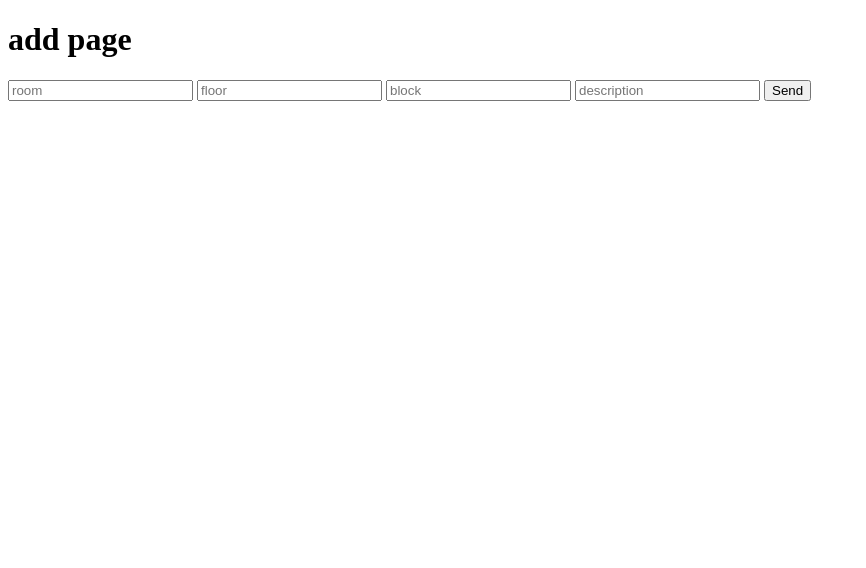
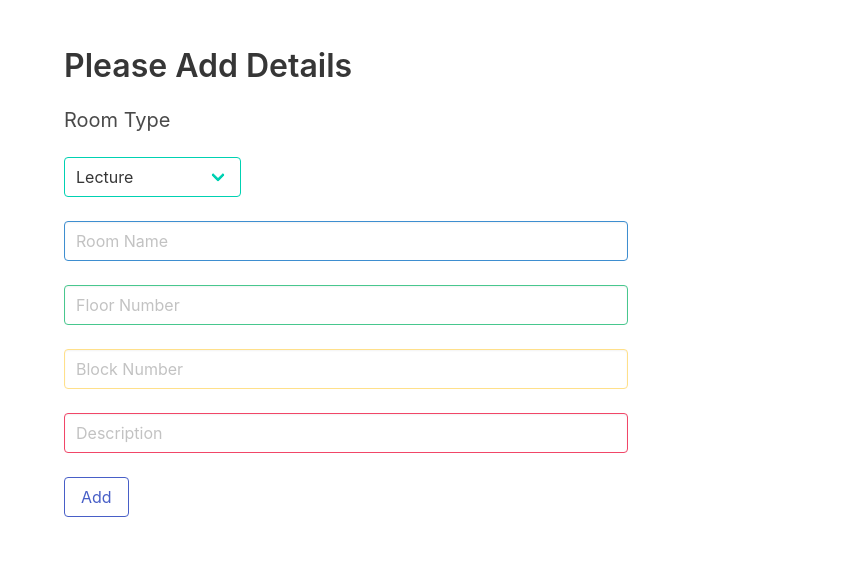
Before and after one commit to deeponnet/Chat-App, a website: page public/add/index.html in a window 1280 px wide. Shown: the whole page, without its empty margins (0-866 px from the left). Drawn offline with nearby package versions, Linux system fonts and the light colour scheme; no server answers.

Commit message:
add lab cabin etc

```diff
--- a/public/add/index.html
+++ b/public/add/index.html
@@ -1,18 +1,76 @@
 <!DOCTYPE html>
 <html>
 <head>
-	<title>Chat App</title>
+	<title>Add Details - Jiit-128 Academic Infrastructre</title>
+	<link rel="stylesheet" href="https://cdnjs.cloudflare.com/ajax/libs/bulma/0.6.1/css/bulma.css">
 </head>
 <body>
-<h1>add page</h1>
+	<section class="section">
+    	<div class="container">
+      		<p class="title is-3 is-spaced">Please Add Details</p>
+      		<form id="adddetails">
+	      		<div class="columns">
+				  	<div class="column is-two-thirds">
+					    	<p class="subtitle is-5">Room Type</p>
+								<div class="field">
+								  <div class="control">
+								    <div class="select is-primary">
+								      <select id="type">
+								        <option value="lecture">Lecture</option>
+								        <option value="tutorial">Tutorial</option>
+								        <option value="cabin">Teacher's Cabin</option>
+								        <option value="classroom">Classroom</option>
+								        <option value="lab">Lab</option>
+								      </select>
+								    </div>
+								  </div>
+							</div>
+						</div>
+				</div>
 
-<form id="message-form">
-	<input type="text" name="room" placeholder="room"/>
-	<input type="text" name="floor" placeholder="floor"/>
-	<input type="text" name="block" placeholder="block"/>
-	<input type="text" name="des" placeholder="description"/>
-	<button>Send</button>
-</form>
+				<div class="columns">
+				  	<div class="column is-half">
+						<div class="field">
+						  <div class="control">
+						    <input class="input is-info" type="text" name="room" placeholder="Room Name">
+						  </div>
+						</div>
+					</div>
+				</div>
+
+				<div class="columns">
+				  	<div class="column is-half">
+						<div class="field">
+						  <div class="control">
+						    <input class="input is-success" type="text" name="floor" placeholder="Floor Number">
+						  </div>
+						</div>
+					</div>
+				</div>
+
+				<div class="columns">
+				  	<div class="column is-half">
+						<div class="field">
+						  <div class="control">
+						    <input class="input is-warning" type="text" name="block" placeholder="Block Number">
+						  </div>
+						</div>
+					</div>
+				</div>
+
+				<div class="columns">
+				  	<div class="column is-half">
+						<div class="field">
+						  <div class="control">
+						    <input class="input is-danger" type="text" name="des" placeholder="Description">
+						  </div>
+						</div>
+					</div>
+				</div>
+				<button class="button is-link is-outlined">Add</button>
+			</form>
+      	</div>
+     </section>
 
 <script type="text/javascript" src="/libs/jquery.js"></script>
 <script type="text/javascript" src="/socket.io/socket.io.js"></script>
--- a/public/index.js
+++ b/public/index.js
@@ -25,6 +25,10 @@ var socket = io();
 			var floor = message[0].floor;
 			var des = message[0].des;
 			console.log(room);
+			document.getElementById("room").innerHTML = "Room : "
+			document.getElementById("floor").innerHTML = "Floor : "
+			document.getElementById("block").innerHTML = "Block : "
+			document.getElementById("des").innerHTML = "Description : "
 			jQuery('#room').append(room);
 			jQuery('#block').append(block);
 			jQuery('#floor').append(floor);
@@ -32,15 +36,14 @@ var socket = io();
 		});
 
 
-	jQuery('#message-form').on('submit', function(e) {
+	jQuery('#adddetails').on('submit', function(e) {
 		e.preventDefault();
 		console.log(jQuery('[name=room]').val());
-		socket.emit('createMessage', {
+		socket.emit('addroom', {
+		"type" : jQuery('[id=type]').val(),
 		"room" : jQuery('[name=room]').val(),
 		"floor" : jQuery('[name=floor]').val(),
 		"block" : jQuery('[name=block]').val(),
 		"des" : jQuery('[name=des]').val(),
-	}, function() {
-		console.log('got it');
 	});
 	});
```
Also changed, not shown: public/index.html (+2 -2 lines), server/server.js (+64 -2 lines).
